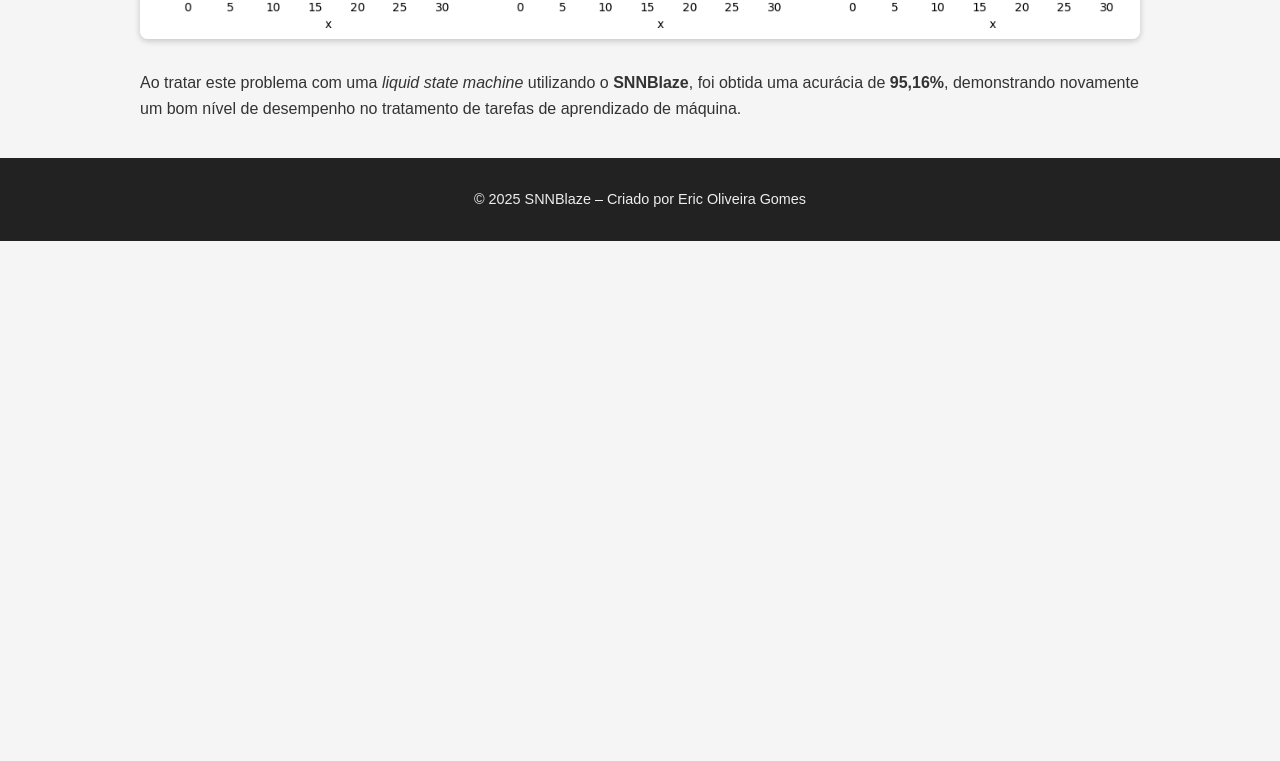
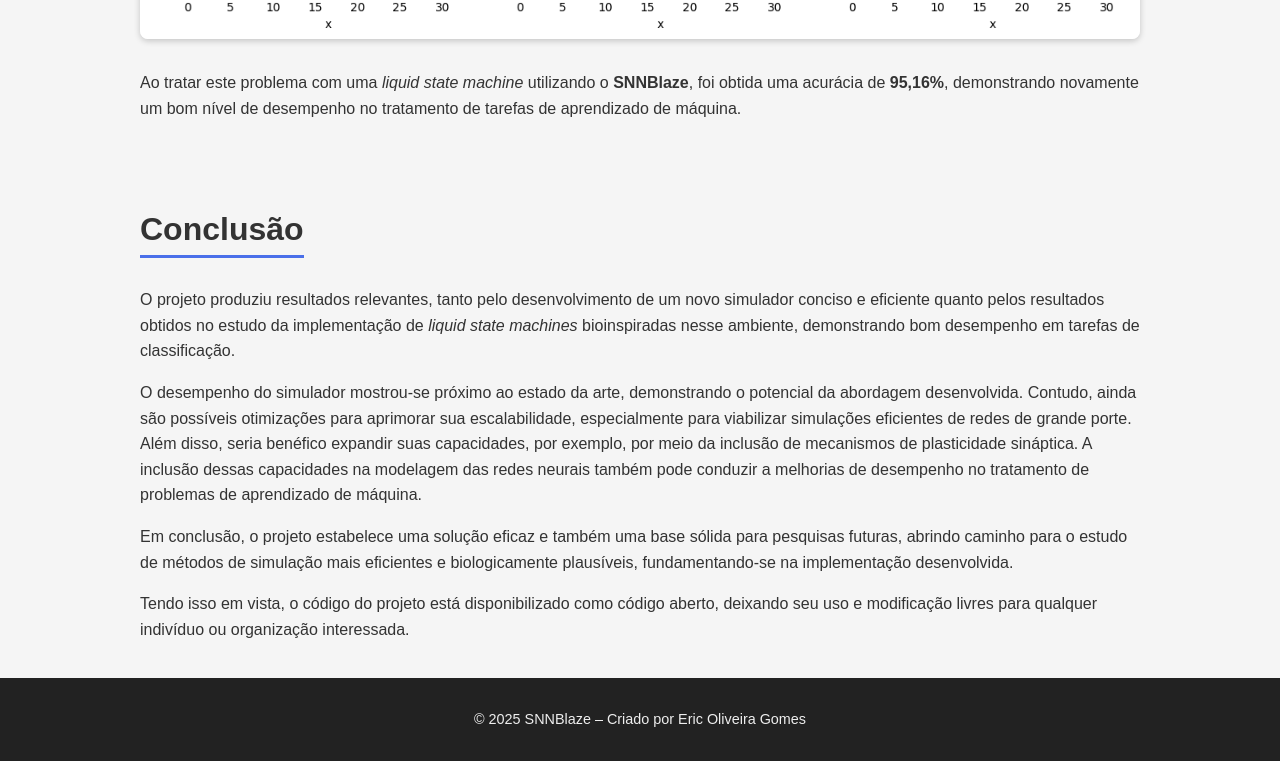
Before and after one commit to Eric-OG/website-snnblaze, a plain HTML site: page index.html in a window 1280 px wide. Shown: the part 7812-8573 px from the top of the page. Before the commit the page ends 8053 px from the top, so only its background shows below. Drawn offline with Linux system fonts and the light colour scheme.

Commit message:
Add conclusion

```diff
--- a/index.html
+++ b/index.html
@@ -172,6 +172,23 @@
       </p>
   </section>
 
+  <!-- ML SECTION -->
+  <section id="ml">
+    <h2 class="section-title">Conclusão</h2>
+  <p>
+    O projeto produziu resultados relevantes, tanto pelo desenvolvimento de um novo simulador conciso e eficiente quanto pelos resultados obtidos no estudo da implementação de <i>liquid state machines</i> bioinspiradas nesse ambiente, demonstrando bom desempenho em tarefas de classificação.
+  </p>
+  <p>
+    O desempenho do simulador mostrou-se próximo ao estado da arte, demonstrando o potencial da abordagem desenvolvida. Contudo, ainda são possíveis otimizações para aprimorar sua escalabilidade, especialmente para viabilizar simulações eficientes de redes de grande porte. Além disso, seria benéfico expandir suas capacidades, por exemplo, por meio da inclusão de mecanismos de plasticidade sináptica. A inclusão dessas capacidades na modelagem das redes neurais também pode conduzir a melhorias de desempenho no tratamento de problemas de aprendizado de máquina.
+  </p>
+  <p>
+    Em conclusão, o projeto estabelece uma solução eficaz e também uma base sólida para pesquisas futuras, abrindo caminho para o estudo de métodos de simulação mais eficientes e biologicamente plausíveis, fundamentando-se na implementação desenvolvida.
+  </p>
+  <p>
+    Tendo isso em vista, o código do projeto está disponibilizado como código aberto, deixando seu uso e modificação livres para qualquer indivíduo ou organização interessada.
+  </p>
+  </section>
+
   <!-- FOOTER -->
   <footer>
     © 2025 SNNBlaze – Criado por Eric Oliveira Gomes
```
